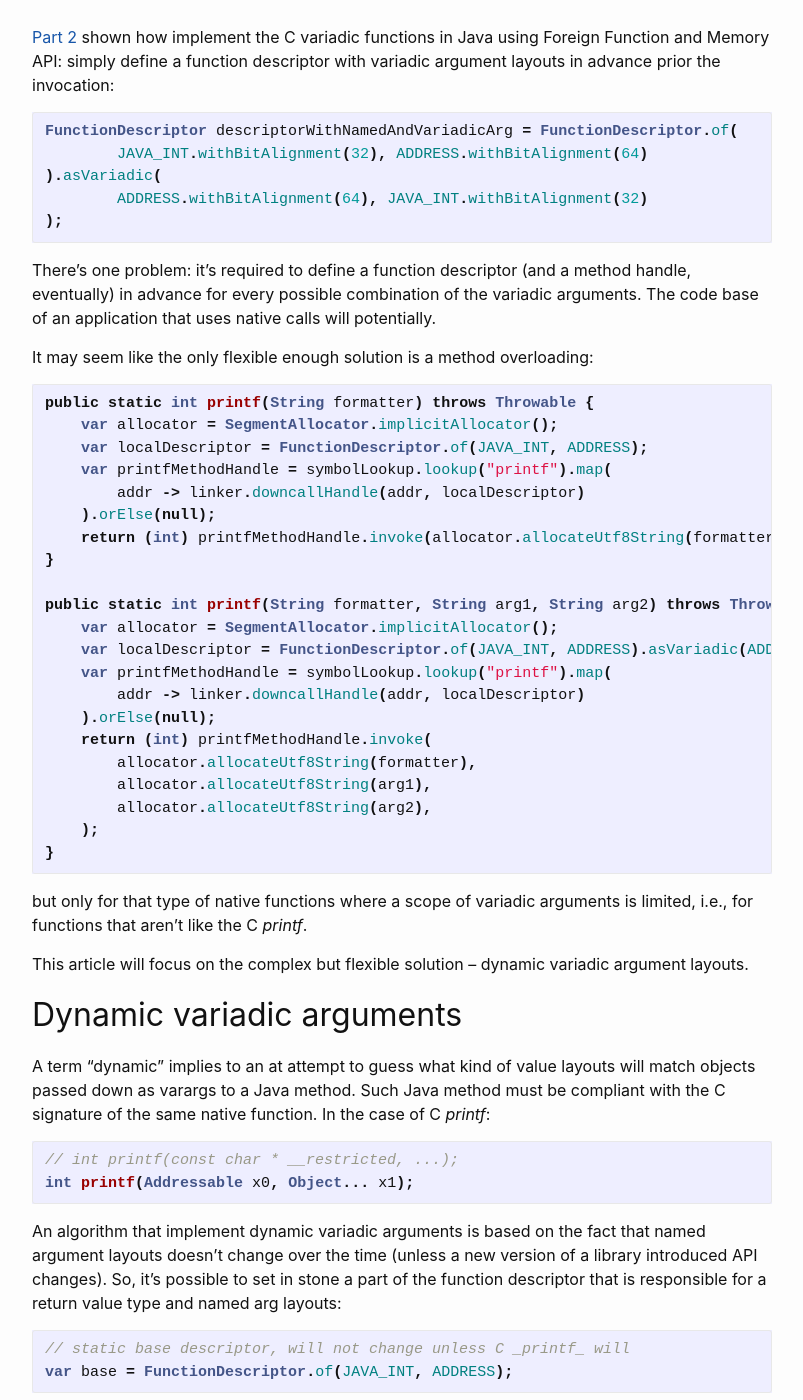
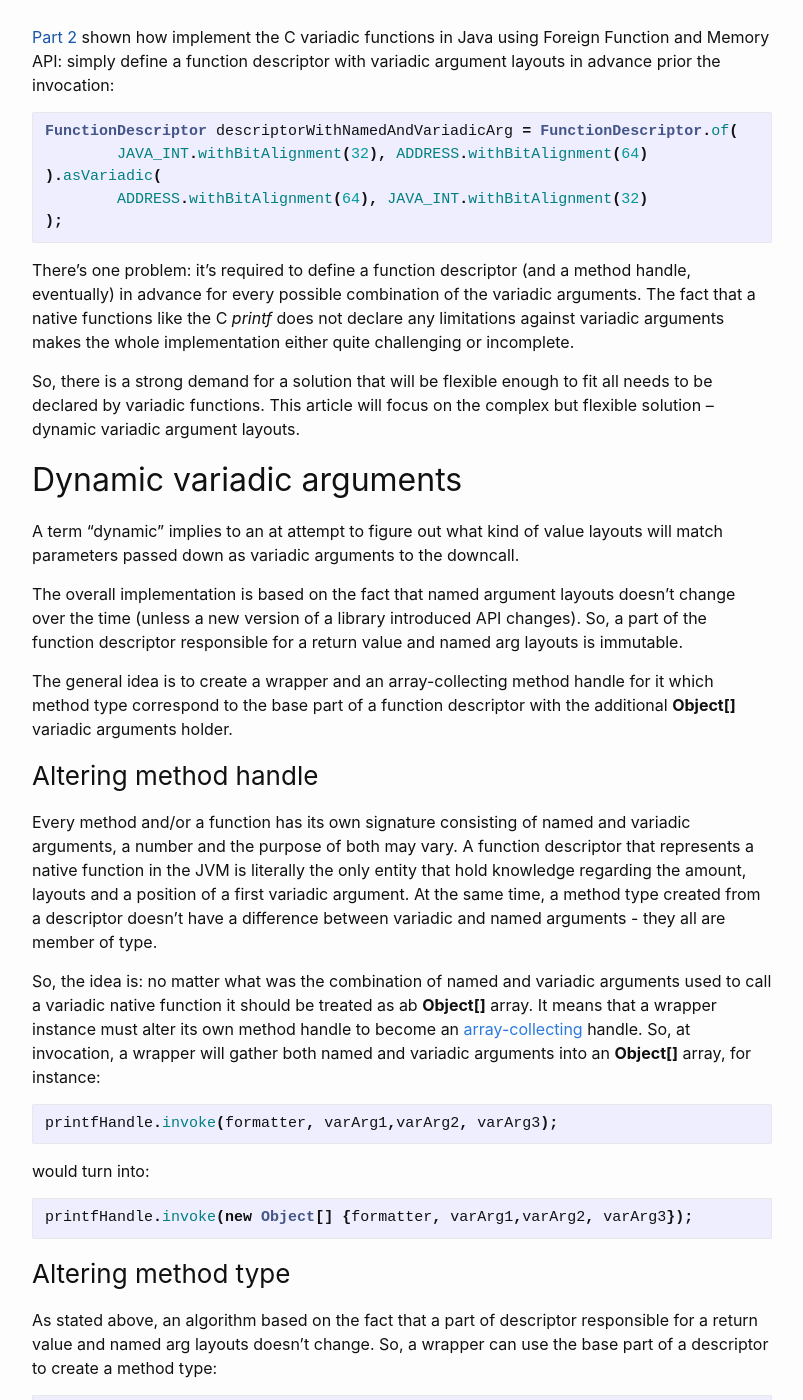
Before and after one commit to denismakogon/denismakogon.github.io, a Jekyll site: the page built from _posts/2022-06-28-introduction-to-project-panama-part-2-advanced-variadic-functions.markdown, in a window 1280 px wide and 1400 px high, scrolled down 740 px. Shown: the whole window, without its empty margins (238-1041 px from the left). Built offline with Jekyll 4.4.1, drawn with Linux system fonts in a browser that asks for light colours; some of the changed text lies outside the part shown.

Commit message:
pt 2.2 rewriting

````diff
--- a/_posts/2022-06-28-introduction-to-project-panama-part-2-advanced-variadic-functions.markdown
+++ b/_posts/2022-06-28-introduction-to-project-panama-part-2-advanced-variadic-functions.markdown
@@ -24,80 +24,76 @@ FunctionDescriptor descriptorWithNamedAndVariadicArg = FunctionDescriptor.of(
 ```
 
 There's one problem: it's required to define a function descriptor (and a method handle, eventually) in advance for every possible combination of the variadic arguments.
-The code base of an application that uses native calls will potentially.
+The fact that a native functions like the C _printf_ does not declare any limitations against variadic arguments makes the whole implementation either quite challenging or incomplete.
 
-It may seem like the only flexible enough solution is a method overloading:
-```java
-public static int printf(String formatter) throws Throwable {
-    var allocator = SegmentAllocator.implicitAllocator();
-    var localDescriptor = FunctionDescriptor.of(JAVA_INT, ADDRESS);
-    var printfMethodHandle = symbolLookup.lookup("printf").map(
-        addr -> linker.downcallHandle(addr, localDescriptor)
-    ).orElse(null);
-    return (int) printfMethodHandle.invoke(allocator.allocateUtf8String(formatter));
-}
-
-public static int printf(String formatter, String arg1, String arg2) throws Throwable {
-    var allocator = SegmentAllocator.implicitAllocator();
-    var localDescriptor = FunctionDescriptor.of(JAVA_INT, ADDRESS).asVariadic(ADDRESS, ADDRESS);
-    var printfMethodHandle = symbolLookup.lookup("printf").map(
-        addr -> linker.downcallHandle(addr, localDescriptor)
-    ).orElse(null);
-    return (int) printfMethodHandle.invoke(
-        allocator.allocateUtf8String(formatter),
-        allocator.allocateUtf8String(arg1),
-        allocator.allocateUtf8String(arg2),
-    );
-}
-```
-but only for that type of native functions where a scope of variadic arguments is limited, i.e., for functions that aren't like the C _printf_.
-
+So, there is a strong demand for a solution that will be flexible enough to fit all needs to be declared by variadic functions.
 This article will focus on the complex but flexible solution -- dynamic variadic argument layouts.
 
 ## Dynamic variadic arguments
 
-A term "dynamic" implies to an at attempt to guess what kind of value layouts will match objects passed down as varargs to a Java method.
-Such Java method must be compliant with the C signature of the same native function. In the case of C _printf_:
+A term "dynamic" implies to an at attempt to figure out what kind of value layouts will match parameters passed down as variadic arguments to the downcall.
+
+The overall implementation is based on the fact that named argument layouts doesn't change over the time (unless a new version of a library introduced API changes).
+So, a part of the function descriptor responsible for a return value and named arg layouts is immutable.
+
+The general idea is to create a wrapper and an array-collecting method handle for it which method type correspond to the base part of a function descriptor with the additional **Object[]** variadic arguments holder.
+
+### Altering method handle
+
+Every method and/or a function has its own signature consisting of named and variadic arguments, a number and the purpose of both may vary.
+A function descriptor that represents a native function in the JVM is literally the only entity that hold knowledge regarding the amount, layouts and a position of a first variadic argument.
+At the same time, a method type created from a descriptor doesn't have a difference between variadic and named arguments - they all are member of type.
+
+So, the idea is: no matter what was the combination of named and variadic arguments used to call a variadic native function it should be treated as ab **Object[]** array.
+It means that a wrapper instance must alter its own method handle to become an [array-collecting](https://download.java.net/java/early_access/jdk19/docs/api/java.base/java/lang/invoke/MethodHandle.html#asCollector(java.lang.Class,int)) handle.
+So, at invocation, a wrapper will gather both named and variadic arguments into an **Object[]** array, for instance:
 ```java
-// int printf(const char * __restricted, ...);
-int printf(Addressable x0, Object... x1);
+printfHandle.invoke(formatter, varArg1,varArg2, varArg3);
+```
+would turn into:
+```java
+printfHandle.invoke(new Object[] {formatter, varArg1,varArg2, varArg3});
 ```
 
-An algorithm that implement dynamic variadic arguments is based on the fact that named argument layouts doesn't change over the time (unless a new version of a library introduced API changes).
-So, it's possible to set in stone a part of the function descriptor that is responsible for a return value type and named arg layouts:
+### Altering method type
+
+As stated above, an algorithm based on the fact that a part of descriptor responsible for a return value and named arg layouts doesn't change.
+So, a wrapper can use the base part of a descriptor to create a method type:
 ```java
-// static base descriptor, will not change unless C _printf_ will
-var base = FunctionDescriptor.of(JAVA_INT, ADDRESS);
+MethodType mtype = MethodType.methodType(
+            function.returnLayout().isPresent() ?
+            carrier(function.returnLayout().get(), true) :
+            void.class
+);
+for (MemoryLayout layout : function.argumentLayouts()) {
+    mtype = mtype.appendParameterTypes(carrier(layout, false));
+}
 ```
-while the only thing that impact a descriptor is the content of varargs (`Object... x1`).
-
-
-The problem is that the JVM has no idea what the exact signature of a C function is, it only relies on the expected method handle type derived from a function descriptor.
-Interesting fact, a descriptor holds more than just a return value and argument layouts, but also can tell how many arguments (both named and variadic) it has and a position of a first variadic argument.
-It also means that the runtime has enough knowledge to which part of a method type corresponds to named or variadic arguments (based on the value of [**FunctionDescriptor::firstVariadicArgumentIndex**](https://download.java.net/java/early_access/jdk19/docs/api/java.base/java/lang/foreign/FunctionDescriptor.html#firstVariadicArgumentIndex())):
+However, such method type only correspond to named args.
+To fix that, the last argument in a method type must be defined as **Object[].class**, i.e., the simplest way to represent variadic arguments:
 ```java
-var desriptor = FunctionDescriptor.of(JAVA_INT, ADDRESS).asVariadic(ADDRESS, int, long);
-var indexOffirstVariadicArgument = desriptor.firstVariadicArgumentIndex(); // 1
-```
-```shell
-     0              1       2    3
-(Addressable, Addressable, int, long)int
- --------->  |       varargs       |
+mtype = mtype.appendParameterTypes(Object[].class);
 ```
 
-The general idea is to create such method handle proxy which method type correspond to the base part of a function descriptor with the additional **Object[]** vararg holder, but acting as an argument array-collecting method:
+Such definition of a method type imposes certain restrictions to the implementation of a native functions using Foreign Function and Memory API.
+For instance, the definition if the C _printf_ would look like:
 ```java
-methodHandle.invoke(namedArg1, ..., namedArgN, varArg1, ..., varArgN) ---> methodHandle.invoke(Object[] args)
+public static int printf(Addressable x0, Object... x1);
 ```
-i.e., it's necessary create a method handle that in a runtime can can collect whatever arguments it invoked with into an array of **Object**'s which method type correspond to a function descriptor with the additional named argument **Object[]**.
+Such restriction should not be considered as a limitation rather than an attempt to make these functions look exactly as they are defined in the C libraries.
+In the case of C _printf_:
+```cpp
+int printf(const char * __restrict, ...);
+```
 
-### Invoke method handle
+### Creating a wrapper method handle
 
-Taking into account that a proxy suppose to be a generic solution for **ALL** variadic functions, it must learn from a function descriptor it creates a method handle for.
-So, a proxy depends on how many argument a descriptor hold, their order and the type layouts, and subsequently the corresponding method type.
-These aspects help to create a proxy method handle of a specific method type assuming that the last argument would be an array **Object[]** holding the variadic arguments:
+A downcall to a function consists of two stage:
+* Creating a method handle.
+* Invoking a native function.
+
+So, a wrapper must follow the same logic. A wrapper init procedure must create an array-collecting method handle which method type derived from a function descriptor with the additional argument of type **Object[].class**:
 ```java
-
 static {
     try {
         INVOKE_MH = MethodHandles.lookup().findVirtual(VarargsInvoker.class, "invoke",
@@ -107,16 +103,12 @@ static {
     }
 }
 
-static MethodHandle make(Linker linker, MemorySegment symbol, FunctionDescriptor function) {
-    VarargsInvoker invoker = new VarargsInvoker(linker, symbol, function);
-    MethodHandle handle = INVOKE_MH
-                .bindTo(invoker)
-                .asCollector(Object[].class, function.argumentLayouts().size() + 1);
-    MethodType mtype = MethodType.methodType(
-                function.returnLayout().isPresent() ?
-                carrier(function.returnLayout().get(), true) :
-                void.class
-    );
+static MethodHandle make(MemorySegment symbol, FunctionDescriptor function) {
+    VarargsInvoker invoker = new VarargsInvoker(symbol, function);
+    MethodHandle handle = INVOKE_MH.bindTo(invoker)
+        .asCollector(Object[].class, function.argumentLayouts().size() + 1);
+    MethodType mtype = MethodType.methodType(function.returnLayout().isPresent() ?
+        carrier(function.returnLayout().get(), true) : void.class);
     for (MemoryLayout layout : function.argumentLayouts()) {
         mtype = mtype.appendParameterTypes(carrier(layout, false));
     }
@@ -130,82 +122,26 @@ static MethodHandle make(Linker linker, MemorySegment symbol, FunctionDescriptor
 }
 ```
 
-To make a proxy method handle versatile for all variadic functions it must be agnostic to a combination of both named and variadic arguments it might be invoked with, that's why it must act as an [argument array-collecting method](https://download.java.net/java/early_access/jdk19/docs/api/java.base/java/lang/invoke/MethodHandle.html#asCollector(java.lang.Class,int)) -
-simpli enclose all parameters into an array of type **Object[]**.
+In the context of C _printf_, a wrapper method handle type would be:
+```java
+(Addressable, Object[].class)int
+```
 
-Note: It's definitely possible that a native function return a value type may not be a primitive type (like C _printf_), so to access a return value it's not needed to allocate a memory segment.
+Note: It may be possible that a native function return a value type may not be a primitive type (like C _printf_), so to access a return value it's not needed to allocate a memory segment.
 However, if a function returns a struct or an array it's necessary to allocate a memory segment to make this value accessible from the Java runtime, that's why the first argument in invocation prior to **Object[]** could be a **SegmentAllocator**.
 
-The code above creates a method handle for the **VarargsInvoker::invoke** that act as a proxy between a consumer of a native function and the actual invocation.
-It means that previously a method handle used to invoke a function was provided by a **Linker**:
-```shell
-MethodHandle printfHandle = LINKER.downcallHandle(symbol, descriptor); // a method handle of the C printf
-```
-But this time a consumer of a native function receive a method handle to a "proxy" method responsible for the downcall:
+
+### Invoking a method handle
+
+Previous article shown that Java runtime will check if a method handle type defined in advance match to a method type created from parameters used to invoke a method handle.
+It means that a call to a wrapper method handle require an array of type **Object[]** to be presented as the last argument even if there are no variadic arguments.
+Simply wrapping a method handle invocation into a Java method that accept varargs makes such requirement less strict:
 ```java
-MethodHandle proxyHandle = VarargsInvoker.make(symbol, descriptor); // a method handle of the VarargsInvoker::invoke
-```
-
-### Invoke method
-
-Collecting all invocation parameters into the **Object[]** array eases further processing of parameters making the assumption that an array holds named parameters followed by an **Object[]** array holding variadic ones.
-So, the **VarargsInvoker::invoke** is responsible for a couple of things:
-1. Making sure a number of named parameters match to a number of layouts stored in the base function descriptor. That's the reason why a proxy keeps a copy of the base function descriptor:
-```java
-    int nNamedArgs = function.argumentLayouts().size();
-    assert(args.length == nNamedArgs + 1);
-    // The last argument is the array of vararg collector
-    Object[] unnamedArgs = (Object[]) args[args.length - 1];
-
-    int argsCount = nNamedArgs + unnamedArgs.length;
-    Class<?>[] argTypes = new Class<?>[argsCount];
-    MemoryLayout[] argLayouts = new MemoryLayout[nNamedArgs + unnamedArgs.length];
-```
-2. Creating a new function descriptor from both named and variadic parameters:
-```java
-    for (pos = 0; pos < nNamedArgs; pos++) {
-        argLayouts[pos] = function.argumentLayouts().get(pos);
-    }
-    assert pos == nNamedArgs;
-    for (Object o: unnamedArgs) {
-        argLayouts[pos] = variadicLayout(normalize(o.getClass()));
-        pos++;
-    }
-    assert pos == argsCount;
-    FunctionDescriptor f = (function.returnLayout().isEmpty()) ?
-        FunctionDescriptor.ofVoid(argLayouts) :
-        FunctionDescriptor.of(function.returnLayout().get(), argLayouts);
-```
-The previous article shown a use of the **FunctionDescriptor::asVariadic** for variadic arguments as a part of the simplified implementation.
-However, it's not necessary to apply it here because there's no impact a final method type.
-
-3. Invoking a native function with an array-collected parameters:
-```java
-return mh.asSpreader(Object[].class, argsCount).invoke(allArgs);
-```
-
-Full code listing can be found [here]().
-
-### C _printf_ variadic
-
-So, the implementation described above allow to implement a full contract of the C variadic functions.
-However, the **MethodHandle** API it uses isn't trivial. At the same time an introduction of a method handle proxy
-between a consumer of a native function the actual invocation have opened a chance to manipulate by the aspects of a method handle, i.e.,
-change a method type and turn a handle into an array-collecting.
-
-The best way to showcase a power of such implementation is revising the C _printf_ implementation:
-```java
-private static final FunctionDescriptor printfDescriptor = FunctionDescriptor.of(
-    JAVA_INT.withBitAlignment(32), ADDRESS.withBitAlignment(64)
-);
-
-private static void printf(MemorySegment namedArg, Object... varargs) {
+private static void printf(Addressabke x0, Object... x1) {
     symbolLookup.lookup("printf").ifPresent(addr -> {
-        MethodHandle printfHandle = VarargsInvoker.make(linker, addr, printfDescriptor);
+        MethodHandle printfHandle = VarargsInvoker.make(addr, printfDescriptor);
         try {
-            System.out.println(
-                    (int) printfHandle.invoke(namedArg, varargs)
-            );
+            return (int) printfHandle.invoke(x0, x1);
         } catch (Throwable e) {
             throw new RuntimeException(e);
         }
@@ -213,24 +149,78 @@ private static void printf(MemorySegment namedArg, Object... varargs) {
 }
 ```
 
-So,
+Keeping in mind that a wrapper method handle is an array-collecting, all parameters used to invoke it will be gathered into an array.
+So, the runtime responsibility of a wrapper to build the actual downcall method handle.
+
+### Constructing downcall method handle
+
+During the invocation, a wrapper responsible for creating a downcall method handle for a native function.
+Part 1 explained that a method handle depends on a native symbol and a function descriptor.
+
+So, to make a downcall successful a wrapper must:
+* Unfold parameters array into one-dimension **MemoryLayout[]** array because variadic parameters added to an array in a form of another array:
+```java
+new Object[] {namedArg0, ..., namedArg, new Object[]{varArg1, ..., varArgN} } --> new MemoryLayout[] {namedArg0, ..., varArgN}
+```
+
+* Create a function descriptor. The **MemoryLayout[]** array basically hold positional argument layouts of a native function that a wrapper must call.
+Therefore, a wrapper must construct a descriptor out if the layouts array:
+```java
+    FunctionDescriptor f = (function.returnLayout().isEmpty()) ?
+        FunctionDescriptor.ofVoid(argLayouts) :
+        FunctionDescriptor.of(function.returnLayout().get(), argLayouts);
+```
+
+Note: It's not necessary to use **FunctionDescriptor::asVariadic** here to define variadic arguments separately from
+named arg layouts because they eventually will become parts of a method type, one after another.
+
+* Unfold invocation parameters into one-dimension array, similarly to the **MemoryLayout[]** array:
+```java
+new Object[] {namedArg0, ..., namedArg, new Object[]{varArg1, ..., varArgN} } --> new Object[] {namedArg0, ..., varArgN}
+```
+
+* Invoke a native function. To make an invocation successful it's required to spread arguments to match a method type created from a function descriptor (that was created from the invocation parameters):
+```java
+return mh.asSpreader(Object[].class, argsCount).invoke(allArgs);
+```
+
+This article described to how implement variadic argument for all variadic function, with no exceptions.
+So, the idea of a dynamic variadic arguments is in re-working a function descriptor in the runtime. It indeed works, however, it has the downside.
+A problem hides in-between parameters array flattening and a descriptor provisioning -- a wrapper attempts to guess variadic argument layouts:
+```java
+    for (Object o: unnamedArgs) {
+        argLayouts[pos] = variadicLayout(normalize(o.getClass()));
+        pos++;
+    }
+```
+
+as well as changing an argument layout type based on a carrier class:
+```java
+    private Class<?> promote(Class<?> c) {
+        if (c == byte.class || c == char.class || c == short.class || c == int.class) {
+            return long.class;
+        } else if (c == float.class) {
+            return double.class;
+        } else {
+            return c;
+        }
+    }
+```
+i.e., _JAVA_LONG_ will correspond not only to _long_, but also for _byte_, _short_ and so on.
+
 
 ## Summary
 
-Part 1 covered a simplified version of C _printf_ that omitted a couple of critical moments,
-one of them is variadic functions that are a normal practice in a software development daily routine.
+It wouldn't be correct to make a conclusion only against this particular article. It would be much better to take into account Parts 1 & 2.
 
-It may look quite complex when you see it for the first time,
-but it gets much better when you understand what are the critical issues and
-how to build a unified interface between Java code and native variadic functions.
+All these three articles grouped together by the idea of performing downcalls to C native code.
+Through Part 1 to up to this article a complexity of solutions and the amount of infrastructure code was growing pretty fast although the goal remained the same - to call the C _printf_.
 
-The good thing about **VarargsInvoker** implementation is it can be used in all possible scenarios:
-a function with variadic only, named and variadic and, named only or no args.
+Part 1 was almost the easiest one to explain and to implement, however, a solution was incomplete and barely useful.
+Part 2 made a step forward towards a final goal, however, still had downsides (simplicity, code duplication) outnumbering the benefits.
+This article almost hit the goal although the complexity skyrocketed that could be a deal-breaker but only at the cursory glance.
 
-I know that such solutions go beyond ordinary software development,
-but things will get much and much simpler when you will introduce a new code tool to your portfolio - jextract!
-
-That's what I'm going to talk about in the next Part 3!
+So, the next article would be the cover a very important part of Project Panama - code generating.
 
 ## Code listings
 
````
Also changed, not shown: _posts/2022-06-14-introduction-to-project-panama-part-2-simplified-variadic-functions.markdown (+2 -8 lines).
